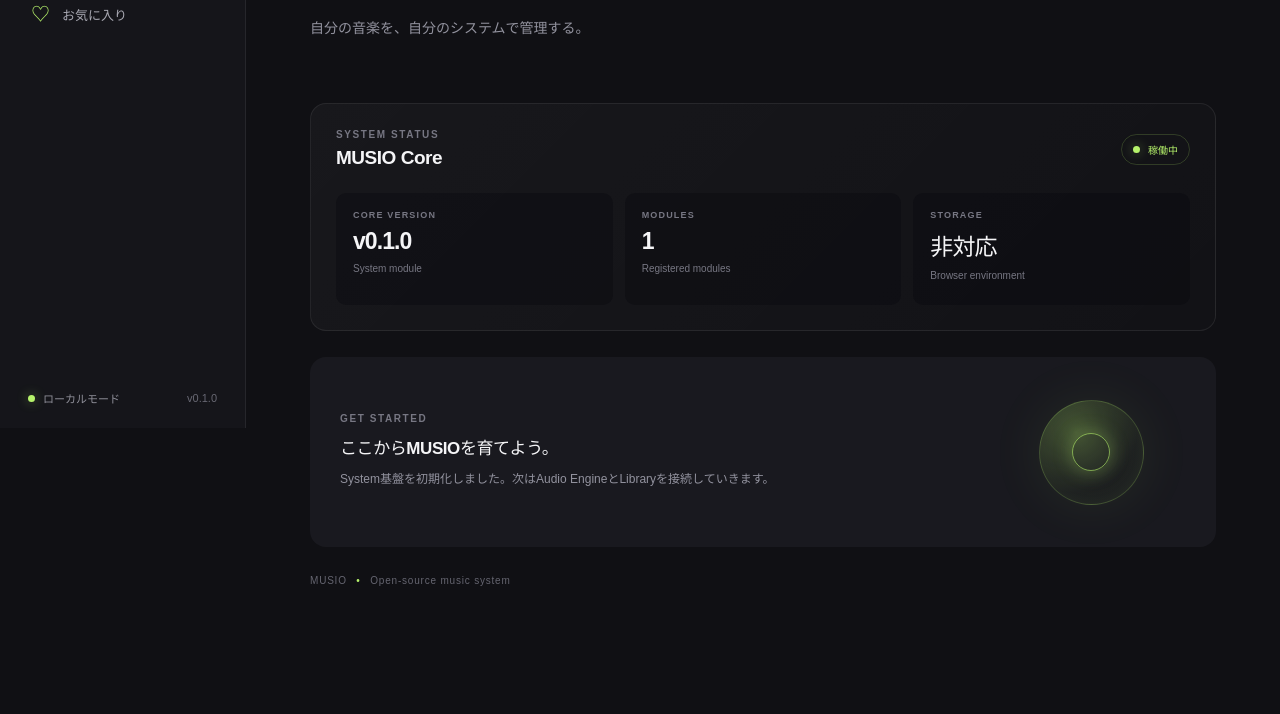
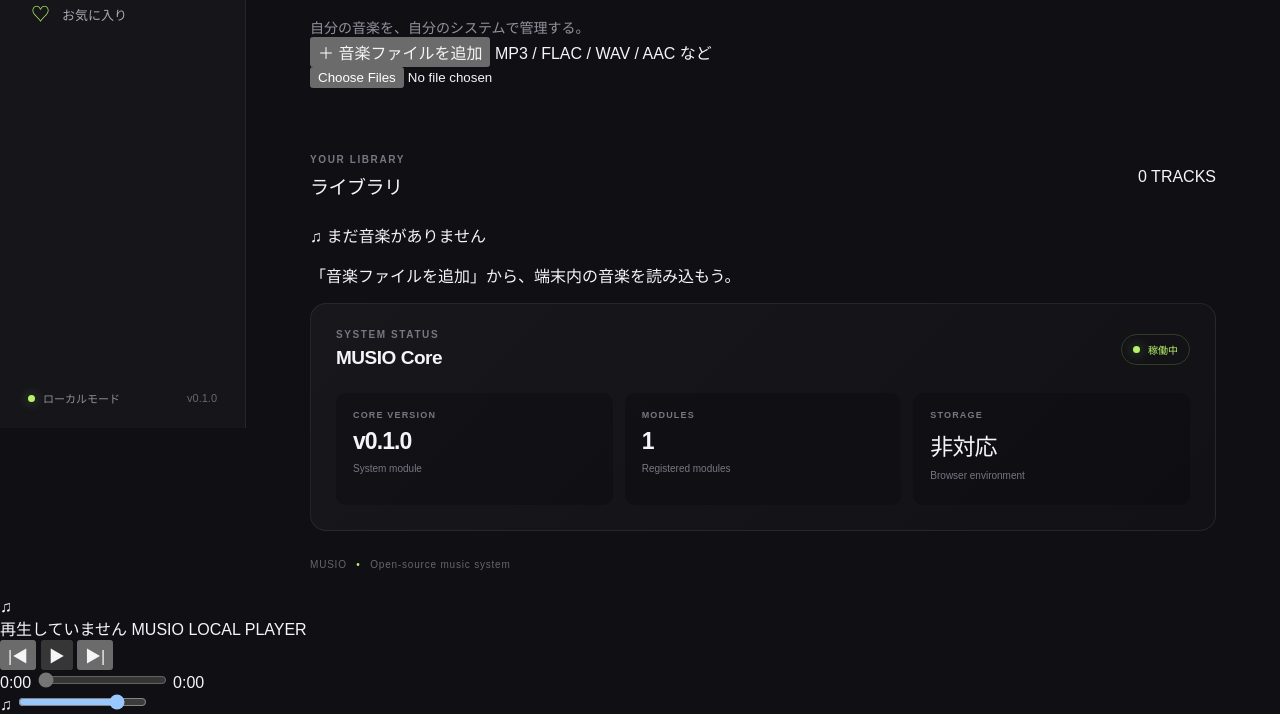
Before and after one commit to minax2036-beep/MUSIO, a plain HTML site: page index.html in a window 1280 px wide. Shown: the part 372-1086 px from the top of the page. Before the commit the page ends 986 px from the top, so only its background shows below. Drawn offline with Linux system fonts and the light colour scheme.

Commit message:
Add MUSIO audio player interface

```diff
--- a/index.html
+++ b/index.html
@@ -48,6 +48,28 @@
         <p class="eyebrow">YOUR MUSIC. YOUR SYSTEM.</p>
         <h1>音楽のある場所を、<span>ひとつに。</span></h1>
         <p class="welcome-copy">自分の音楽を、自分のシステムで管理する。</p>
+        <div class="welcome-actions">
+          <button class="primary-button" id="add-music" type="button"><span>＋</span> 音楽ファイルを追加</button>
+          <span class="helper-copy">MP3 / FLAC / WAV / AAC など</span>
+        </div>
+        <input id="music-files" class="visually-hidden" type="file" accept="audio/*,.mp3,.flac,.wav,.m4a,.aac,.ogg,.opus" multiple>
+      </section>
+
+      <section class="library-panel" id="library">
+        <div class="panel-heading">
+          <div>
+            <p class="section-label">YOUR LIBRARY</p>
+            <h2>ライブラリ</h2>
+          </div>
+          <span class="library-count" id="library-count">0 TRACKS</span>
+        </div>
+        <div class="track-list" id="track-list">
+          <div class="empty-library">
+            <span class="empty-icon">♫</span>
+            <strong>まだ音楽がありません</strong>
+            <p>「音楽ファイルを追加」から、端末内の音楽を読み込もう。</p>
+          </div>
+        </div>
       </section>
 
       <section class="system-panel">
@@ -77,18 +99,36 @@
         </div>
       </section>
 
-      <section class="next-section">
-        <div>
-          <p class="section-label">GET STARTED</p>
-          <h2>ここからMUSIOを育てよう。</h2>
-          <p>System基盤を初期化しました。次はAudio EngineとLibraryを接続していきます。</p>
-        </div>
-        <div class="orb" aria-hidden="true"><span></span></div>
-      </section>
       <footer class="main-footer">MUSIO <span>•</span> Open-source music system</footer>
     </main>
   </div>
 
+  <section class="player-bar" aria-label="音楽プレイヤー">
+    <div class="player-track">
+      <div class="cover-art" aria-hidden="true">♫</div>
+      <div class="player-track-info">
+        <strong id="now-title">再生していません</strong>
+        <span id="now-subtitle">MUSIO LOCAL PLAYER</span>
+      </div>
+    </div>
+    <div class="player-center">
+      <div class="player-controls">
+        <button class="control-button" id="previous-track" type="button" aria-label="前の曲">|◀</button>
+        <button class="play-button" id="play-pause" type="button" aria-label="再生" disabled>▶</button>
+        <button class="control-button" id="next-track" type="button" aria-label="次の曲">▶|</button>
+      </div>
+      <div class="seek-row">
+        <span id="current-time">0:00</span>
+        <input id="seek-bar" type="range" min="0" max="1000" value="0" aria-label="再生位置" disabled>
+        <span id="total-time">0:00</span>
+      </div>
+    </div>
+    <div class="player-volume">
+      <span aria-hidden="true">♫</span>
+      <input id="volume-bar" type="range" min="0" max="100" value="80" aria-label="音量">
+    </div>
+  </section>
+
   <script type="module" src="./assets/js/app.js"></script>
 </body>
 </html>
```
